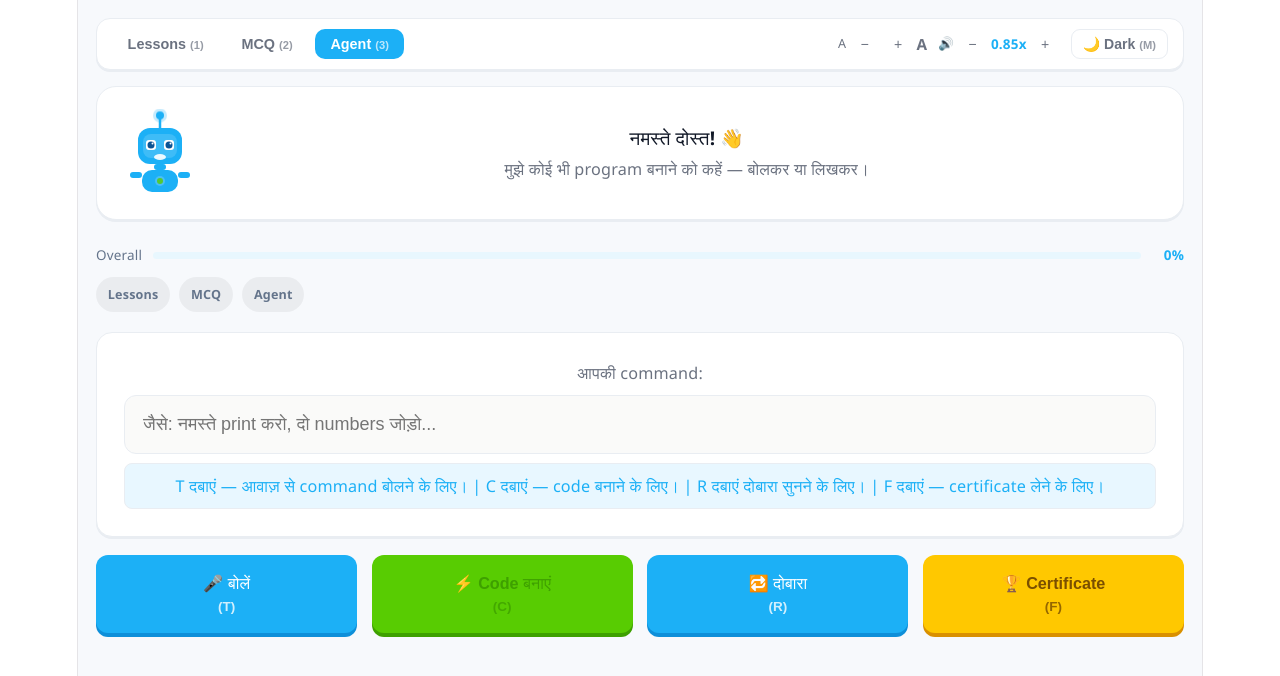
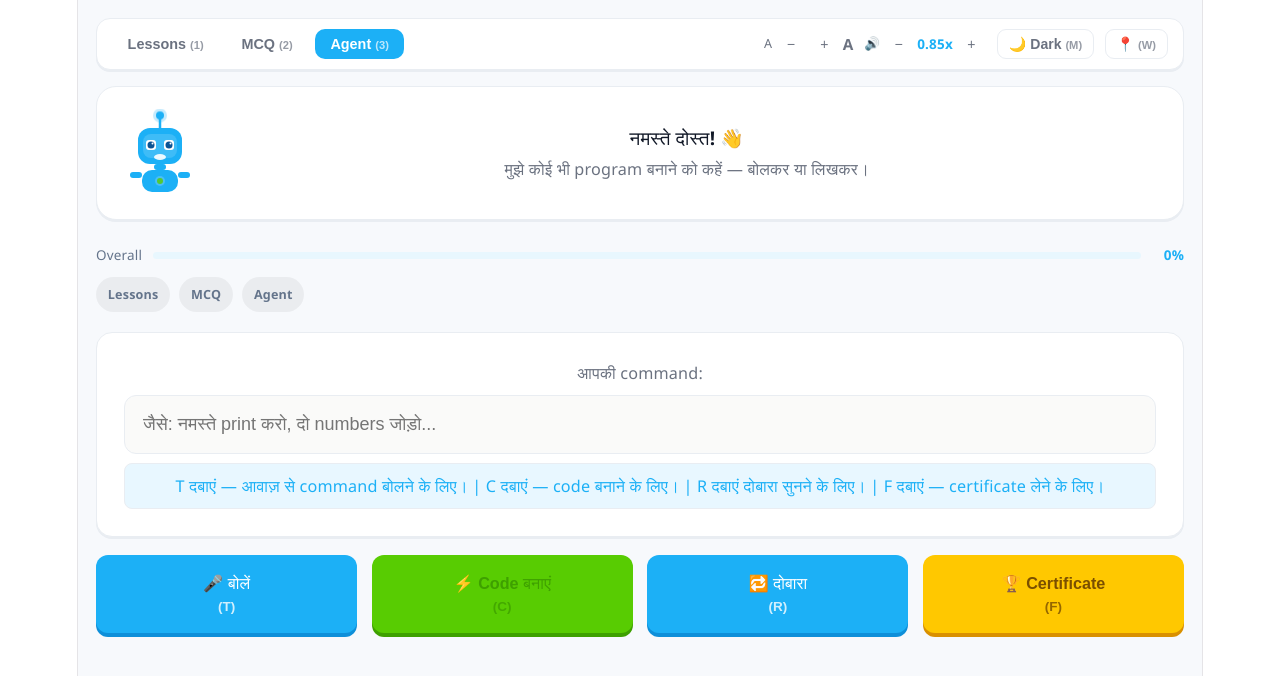
Before and after one commit to SharadaBende/Python-AI-Tutor, a React app in the folder frontend/: page /agent in a window 1280 px wide. Shown: the top 676 px of the page. Built offline with nearby package versions, Linux system fonts and the light colour scheme; the HTML template or start-up script is replaced by a standard one.

Commit message:
Add Where Am I voice shortcut (W key) to Navbar

```diff
--- a/frontend/src/components/Navbar.jsx
+++ b/frontend/src/components/Navbar.jsx
@@ -1,19 +1,89 @@
+import { useEffect, useRef } from "react"
 import { useNavigate, useLocation } from "react-router-dom"
+
+// Page names spoken by Pyra when the user asks "where am I" (W key).
+// Keyed by instructionLang so the announcement matches whatever
+// language the learner picked on the Language Selection page.
+const PAGE_LABELS = {
+  hi: {
+    "/lessons": "पाठ पेज",
+    "/mcq": "प्रश्नोत्तरी पेज",
+    "/agent": "एआई एजेंट पेज",
+  },
+  en: {
+    "/lessons": "Lessons page",
+    "/mcq": "MCQ Quiz page",
+    "/agent": "AI Agent page",
+  },
+  mr: {
+    "/lessons": "धडे पान",
+    "/mcq": "प्रश्नमंजुषा पान",
+    "/agent": "एआय एजंट पान",
+  },
+}
+
+const WHERE_AM_I_PROMPT = {
+  hi: "कहाँ हूँ बताने के लिए W दबाएं",
+  en: "Press W to hear where you are",
+  mr: "मी कुठे आहे हे ऐकण्यासाठी W दाबा",
+}
+
+function speakWhereAmI(text, lang, rate) {
+  if (typeof window === "undefined" || !window.speechSynthesis) return
+  window.speechSynthesis.cancel()
+  const utter = new SpeechSynthesisUtterance(text)
+  utter.rate = rate || 1
+  utter.lang = lang === "hi" ? "hi-IN" : lang === "mr" ? "mr-IN" : "en-IN"
+  window.speechSynthesis.speak(utter)
+}
 
 function Navbar({
   name, theme, toggleTheme, fontSize, setFontSize, speed, setSpeed,
   language, instructionLang, userId,
   cardBg, cardBorder, borderWidth, textColor, mutedColor,
   accent, accentText, accentSoft,
+  // Optional: page-specific detail spoken after the page name, e.g.
+  // "Lesson 6 of 15" or "Question 12 of 40, score 8 out of 11".
+  // Pass this down from LessonsPage / MCQPage / AgentPage; if omitted,
+  // the announcement just says the page name.
+  pageContext,
 }) {
   const navigate = useNavigate()
   const location = useLocation()
+  const pageContextRef = useRef(pageContext)
+  pageContextRef.current = pageContext
 
   const pages = [
     { path: "/lessons", label: "Lessons", key: "1" },
     { path: "/mcq",     label: "MCQ",     key: "2" },
     { path: "/agent",   label: "Agent",   key: "3" },
   ]
+
+  function announceWhereAmI() {
+    const lang = instructionLang || "en"
+    const labels = PAGE_LABELS[lang] || PAGE_LABELS.en
+    const pageName = labels[location.pathname] || location.pathname
+    const extra = pageContextRef.current
+    const text = extra ? `${pageName}. ${extra}` : pageName
+    speakWhereAmI(text, lang, speed)
+  }
+
+  // Global "W" shortcut — works from anywhere on the page, not just
+  // when the navbar has focus, so it behaves like the existing M
+  // (theme) shortcut. Ignored while typing in an input/textarea so it
+  // doesn't fire while someone is filling out a form field.
+  useEffect(() => {
+    function handleKeyDown(e) {
+      const tag = document.activeElement && document.activeElement.tagName
+      if (tag === "INPUT" || tag === "TEXTAREA") return
+      if (e.key.toLowerCase() !== "w") return
+      e.preventDefault()
+      announceWhereAmI()
+    }
+    window.addEventListener("keydown", handleKeyDown)
+    return () => window.removeEventListener("keydown", handleKeyDown)
+    // eslint-disable-next-line react-hooks/exhaustive-deps
+  }, [location.pathname, instructionLang, speed])
 
   function goTo(path) {
     navigate(path, { state: { name, language, instructionLang, user_id: userId } })
@@ -137,6 +207,22 @@ function Navbar({
             <span style={{ fontSize: "0.62rem", opacity: 0.7 }}>(M)</span>
           </button>
 
+          {/* Where am I? */}
+          <button
+            className="navbtn"
+            onClick={announceWhereAmI}
+            aria-label={WHERE_AM_I_PROMPT[instructionLang] || WHERE_AM_I_PROMPT.en}
+            title={WHERE_AM_I_PROMPT[instructionLang] || WHERE_AM_I_PROMPT.en}
+            style={{
+              ...controlBtn,
+              border: `${borderWidth} solid ${cardBorder}`,
+              fontWeight: "600",
+            }}
+          >
+            📍{" "}
+            <span style={{ fontSize: "0.62rem", opacity: 0.7 }}>(W)</span>
+          </button>
+
         </div>
       </nav>
     </>
```
